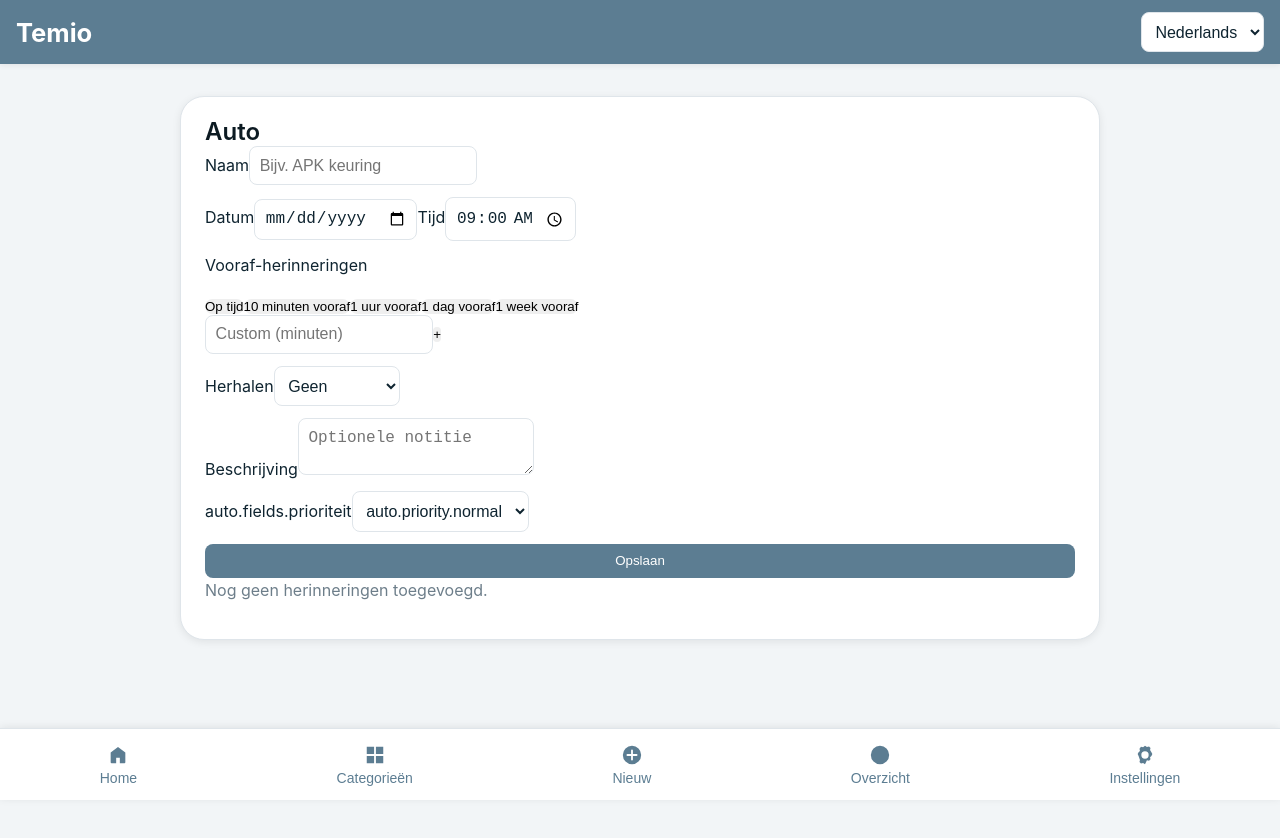
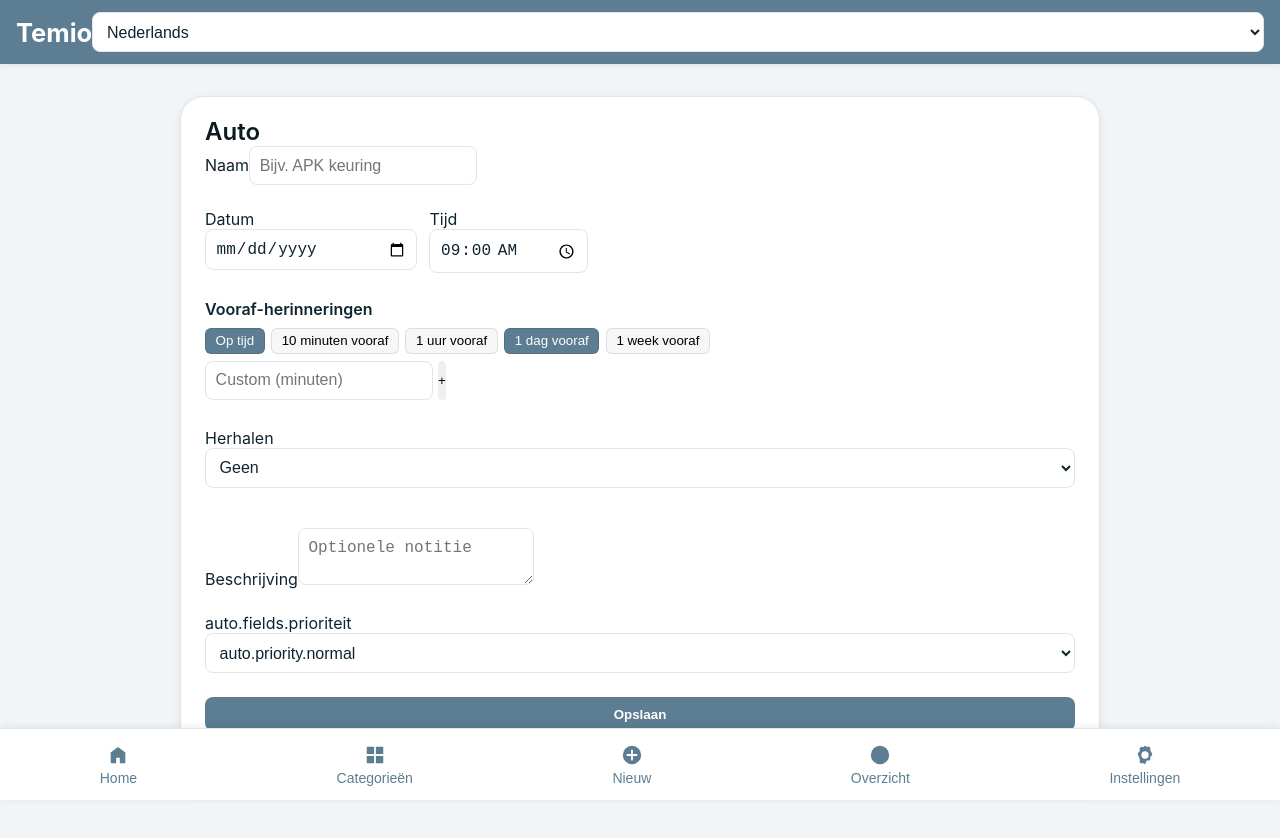
Before and after one commit to harrolds/temio, a React (Vite) app: page /auto in a window 1280 px wide. Shown: the top 838 px of the page. Before the commit the page ends 800 px from the top, so only its background shows below. Built offline with nearby package versions, Linux system fonts and the light colour scheme.

Commit message:
Update styles.css

```diff
--- a/src/styles.css
+++ b/src/styles.css
@@ -248,3 +248,71 @@ a:hover {
 .home-grid {
   margin-bottom: 0.5rem;
 }
+
+/* ================================================================
+   Sprint 2.4 – Form uitbreidingen (Datum/Tijd/Herhalen/Prioriteit)
+   ================================================================ */
+
+.reminder-form label {
+  display: block;
+  margin-bottom: 0.75rem;
+}
+
+.date-time-row {
+  display: flex;
+  gap: 0.75rem;
+}
+.date-time-row input {
+  width: 100%;
+}
+
+.offsets {
+  margin-bottom: 1rem;
+}
+.offsets .label {
+  font-weight: 600;
+  margin-bottom: 0.3rem;
+}
+.offset-buttons {
+  display: flex;
+  flex-wrap: wrap;
+  gap: 0.4rem;
+}
+.offset-buttons button {
+  padding: 0.3rem 0.6rem;
+  border-radius: 6px;
+  border: 1px solid rgba(0,0,0,0.1);
+  background: #f7f7f7;
+  cursor: pointer;
+}
+.offset-buttons button.active {
+  background: var(--color-accent, #3b5c80);
+  color: #fff;
+}
+.offset-custom {
+  margin-top: 0.4rem;
+  display: flex;
+  gap: 0.3rem;
+}
+.repeat-picker {
+  display: flex;
+  flex-direction: column;
+  gap: 0.5rem;
+  margin-bottom: 1rem;
+}
+select {
+  width: 100%;
+  padding: 0.4rem;
+}
+.btn-primary {
+  background: var(--color-accent, #3b5c80);
+  color: #fff;
+  border: none;
+  padding: 0.6rem 1rem;
+  border-radius: 8px;
+  font-weight: 600;
+  cursor: pointer;
+}
+.btn-primary:hover {
+  opacity: 0.9;
+}
```
